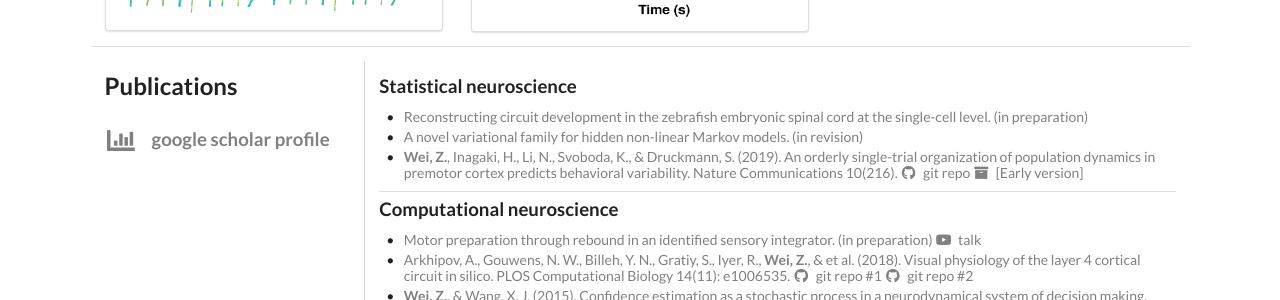
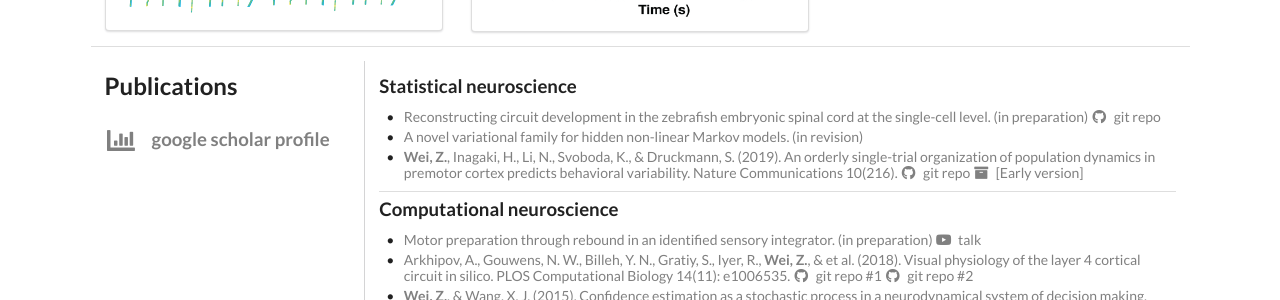
Before and after one commit to zqwei/zqwei.github.io, a Jekyll site: the page built from index.html, in a window 1280 px wide. Shown: the part 953-1253 px from the top of the page. Built offline with Jekyll 4.4.1, drawn with Linux system fonts in a browser that asks for light colours.

Commit message:
Update publication.html

```diff
--- a/_includes/publication.html
+++ b/_includes/publication.html
@@ -15,7 +15,11 @@
           <div class="ui bulleted list">
             <div class="item">
               <a href="http://www.abstractsonline.com/pp8/index.html#!/4376/presentation/8428">
-              Reconstructing circuit development in the zebrafish embryonic spinal cord at the single-cell level. (in preparation)
+              Reconstructing circuit development in the zebrafish embryonic spinal cord at
+                the single-cell level. (in preparation)
+              </a>
+              <a href="https://github.com/zqwei/Zebrafish_spinal_cord_development">
+                <i class="github icon"></i> git repo
               </a>
             </div>
             <div class="item">
```
